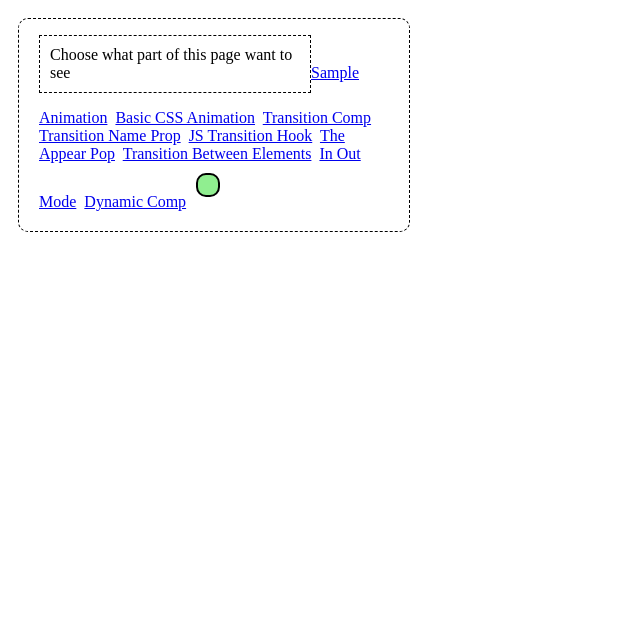
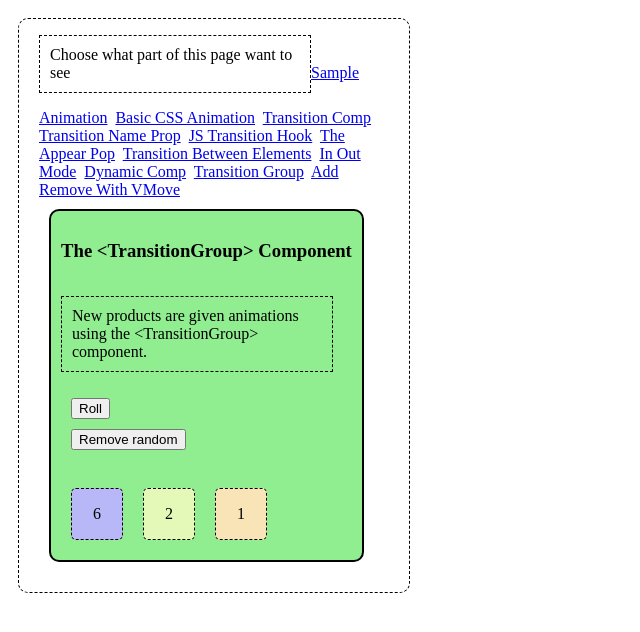
Before and after one commit to erymn/learn-vujs-w3s, a Vue app in the folder ScaleUp/firstsfc/: page /addremovewithvmove in a window 1280 px wide. Shown: the top 632 px of the page, without its empty margins (0-640 px from the left). Built offline with nearby package versions, Linux system fonts and the light colour scheme.

Commit message:
Transition Group

```diff
--- a/ScaleUp/firstsfc/src/App12.vue
+++ b/ScaleUp/firstsfc/src/App12.vue
@@ -8,7 +8,9 @@
     <router-link to="/appearpop">The Appear Pop</router-link>&nbsp;
     <router-link to="/transbetweenelem">Transition Between Elements</router-link>&nbsp;
     <router-link to="/inoutmode">In Out Mode</router-link>&nbsp;
-    <router-link to="/dynamiccomp">Dynamic Comp</router-link>
+    <router-link to="/dynamiccomp">Dynamic Comp</router-link>&nbsp;
+    <router-link to="/transitiongroup">Transition Group</router-link>&nbsp;
+    <router-link to="/addremovewithvmove">Add Remove With VMove</router-link>
     <div>
         <router-view></router-view>
     </div>
--- /dev/null
+++ b/ScaleUp/firstsfc/src/components/vueanimation/AddRemoveWithVMove.vue
@@ -0,0 +1,77 @@
+<template>
+    <h3>The &lt;TransitionGroup&gt; Component</h3>
+    <p>New products are given animations using the &lt;TransitionGroup&gt; component.</p>
+    <button @click="addDie">Roll</button>
+    <button @click="removeDie">Remove random</button><br>
+    <TransitionGroup>
+        <div v-for="x in dice" :key="x" class="diceDiv" :style="{ backgroundColor: 'hsl(' + x * 40 + ',85%,85%)' }">
+            {{ x }}
+        </div>
+    </TransitionGroup>
+</template>
+
+<script>
+export default {
+    data() {
+        return {
+            dice: [],
+            inpName: ''
+        }
+    },
+    methods: {
+        addDie() {
+            const newDie = Math.ceil(Math.random() * 6);
+            this.dice.push(newDie);
+        },
+        removeDie() {
+            if (this.dice.length > 0) {
+                this.dice.splice(Math.floor(Math.random() * this.dice.length), 1);
+            }
+        }
+    },
+    mounted() {
+        this.addDie();
+        this.addDie();
+        this.addDie();
+    }
+}
+</script>
+
+<style>
+.v-enter-from {
+    opacity: 0;
+    translate: 200px 0;
+    rotate: 360deg;
+}
+
+.v-enter-to {
+    opacity: 1;
+    translate: 0 0;
+    rotate: 0deg;
+}
+
+.v-enter-active,
+.v-leave-active {
+    transition: all 0.7s;
+}
+
+.v-leave-from {
+    opacity: 1;
+}
+
+.v-leave-to {
+    opacity: 0;
+}
+
+.diceDiv {
+    margin: 10px;
+    width: 30px;
+    height: 30px;
+    line-height: 30px;
+    vertical-align: middle;
+    text-align: center;
+    border: solid black 1px;
+    border-radius: 5px;
+    display: inline-block;
+}
+</style>
--- /dev/null
+++ b/ScaleUp/firstsfc/src/components/vueanimation/TransitionGroupComp.vue
@@ -0,0 +1,89 @@
+<template>
+    <h3>The &lt;TransitionGroup&gt; Component</h3>
+    <p>New products are given animations using the &lt;TransitionGroup&gt; component.</p>
+    <input type="text" v-model="inpName">
+    <button @click="addEl">Add</button>
+    <TransitionGroup tag="ol">
+        <li v-for="x in products" :key="x">
+            {{ x }}
+        </li>
+    </TransitionGroup>
+</template>
+
+<script>
+export default {
+    data() {
+        return {
+            products: ['Apple', 'Pizza', 'Rice'],
+            inpName: ''
+        }
+    },
+    methods: {
+        addEl() {
+            const el = this.inpName;
+            this.products.push(el);
+            this.inpName = null;
+        }
+    }
+}
+</script>
+
+<style>
+.v-enter-from {
+    opacity: 0;
+    translate: 200px 0;
+    rotate: 360deg;
+}
+
+.v-enter-to {
+    opacity: 1;
+    translate: 0 0;
+    rotate: 0deg;
+}
+
+.v-enter-active,
+.v-leave-active,
+.v-move {
+    transition: all 0.7s;
+}
+
+.v-leave-active {
+    position: absolute;
+}
+
+.v-leave-from {
+    opacity: 1;
+}
+
+.v-leave-to {
+    opacity: 0;
+}
+
+.diceDiv {
+    margin: 10px;
+    width: 30px;
+    height: 30px;
+    line-height: 30px;
+    vertical-align: middle;
+    text-align: center;
+    border: solid black 1px;
+    border-radius: 5px;
+    display: inline-block;
+}
+</style>
+
+<!-- <style>
+.v-enter-from {
+    opacity: 0;
+    rotate: 180deg;
+}
+
+.v-enter-to {
+    opacity: 1;
+    rotate: 0deg;
+}
+
+.v-enter-active {
+    transition: all 0.7s;
+}
+</style> -->
--- a/ScaleUp/firstsfc/src/main.js
+++ b/ScaleUp/firstsfc/src/main.js
@@ -66,6 +66,8 @@ import TheAppearPop from "./components/vueanimation/TheAppearPop.vue";
 import TransBetweenElem from "./components/vueanimation/TransBetweenElem.vue";
 import InOutModeTransition from "./components/vueanimation/InOutModeTransition.vue";
 import DynamicCompTransition from "./components/vueanimation/DynamicCompTransition.vue";
+import TransitionGroupComp from "./components/vueanimation/TransitionGroupComp.vue";
+import AddRemoveWithVMove from "./components/vueanimation/AddRemoveWithVMove.vue";
 
 // const app = createApp(App)
 // app.component('food-item', FoodItem)
@@ -250,6 +252,16 @@ const router = createRouter({
             path: '/dynamiccomp',
             name: 'Dynamic Comp',
             component: DynamicCompTransition
+        },
+        {
+            path: '/transitiongroup',
+            name: 'Transition Group',
+            component: TransitionGroupComp
+        },
+        {
+            path: '/addremovewithvmove',
+            name: 'Add Remove With VMove',
+            component: AddRemoveWithVMove
         }
     ]
 })
```
